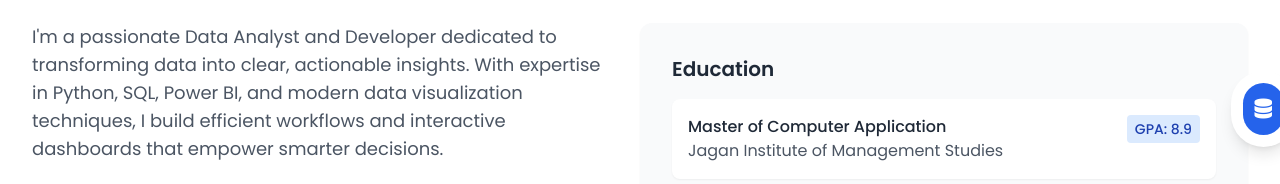
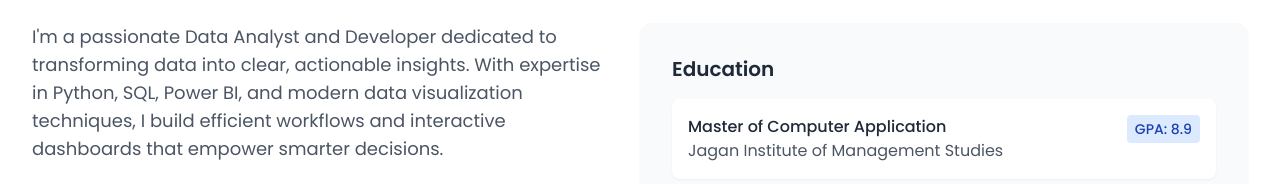
Before and after one commit to sarthak20244/Portfolio, a plain HTML site: page index.html in a window 1280 px wide. Shown: the part 669-853 px from the top of the page. Drawn offline with nearby package versions, Linux system fonts and the light colour scheme.

Commit message:
Update index.html

```diff
--- a/index.html
+++ b/index.html
@@ -104,11 +104,7 @@
                     </div>
 
                         </div>
-                        <div class="absolute -bottom-4 -right-4 bg-white p-3 rounded-full shadow-lg">
-                            <div class="bg-blue-600 text-white p-3 rounded-full">
-                                <i class="fas fa-database text-xl"></i>
-                            </div>
-                        </div>
+
                     </div>
                 </div>
             </div>
```
